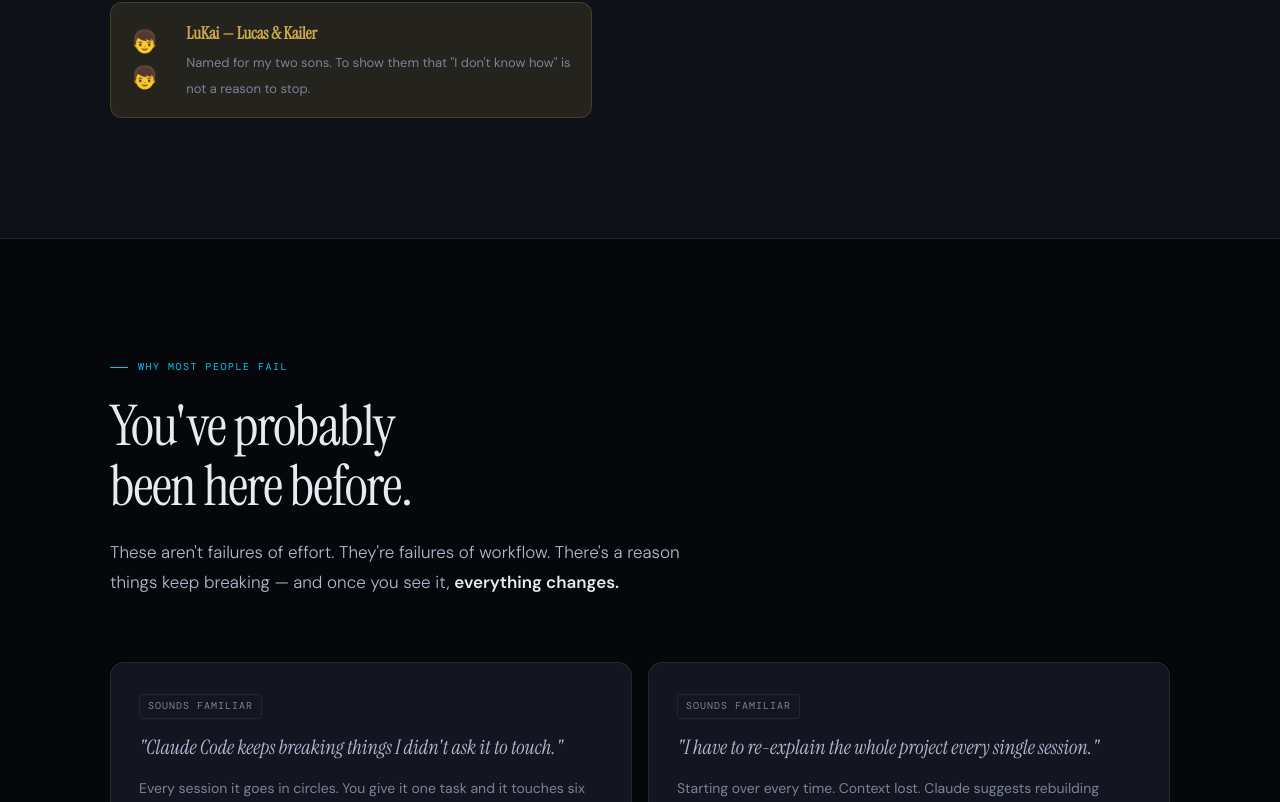
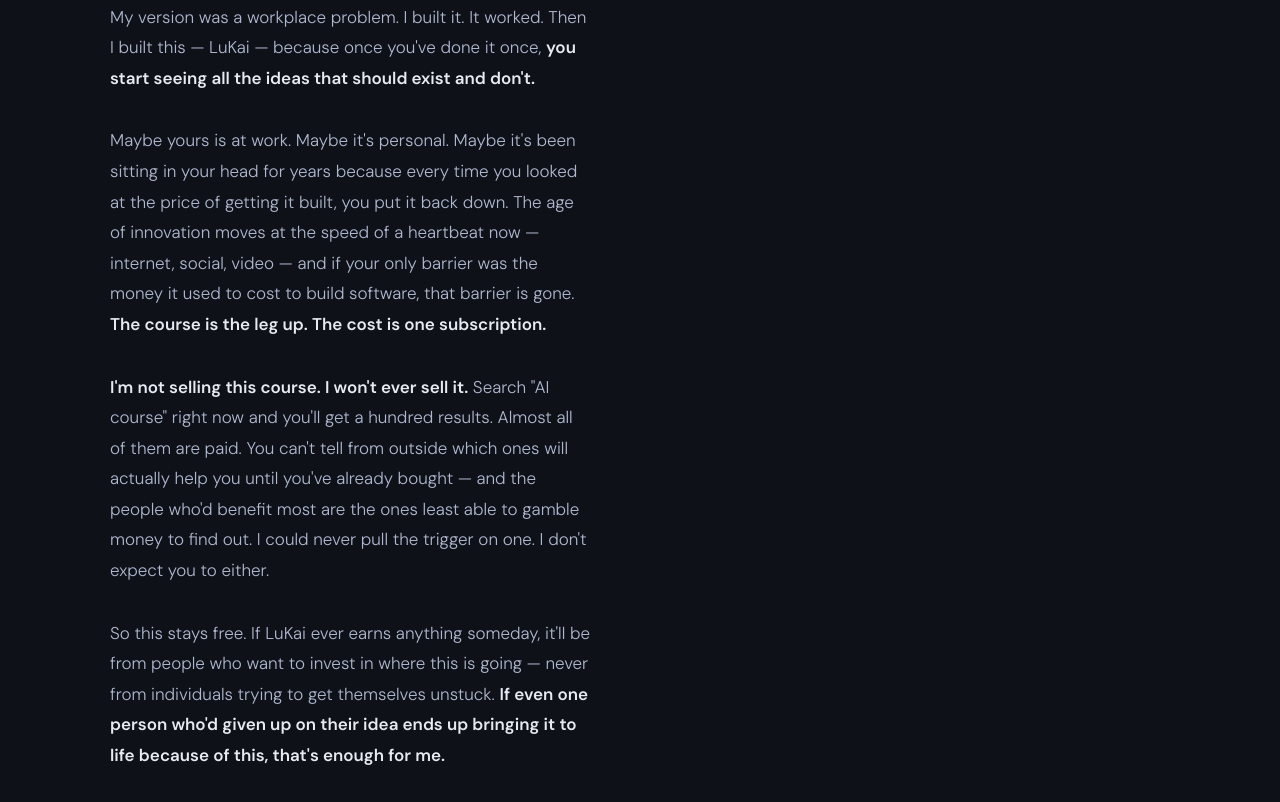
Before and after one commit to kgundy1/LuKaiAI, a React (Vite) app in the folder apps/web/: page / in a window 1280 px wide. Shown: the part 1578-2380 px from the top of the page. Built offline with nearby package versions, Linux system fonts and the light colour scheme; no server answers.

Commit message:
fix: restore legacy Story paragraphs and update Frustration intro

```diff
--- a/apps/web/src/components/Frustration.tsx
+++ b/apps/web/src/components/Frustration.tsx
@@ -4,14 +4,16 @@
       <div className="max-w-[1060px] mx-auto">
         {/* Header */}
         <div className="reveal max-w-[640px] mb-16">
-          <div className="eyebrow">Why most people fail</div>
+          <div className="eyebrow">Why most ideas stay ideas</div>
           <h2 className="font-serif text-[clamp(36px,4.5vw,56px)] font-normal tracking-[-0.025em] leading-[1.08] mb-5">
-            You've probably<br />been here before.
+            It's never been about the credentials.
           </h2>
           <p className="text-[17px] text-lk-text-secondary leading-[1.8] font-light max-w-[580px]">
-            These aren't failures of effort. They're failures of workflow. There's a reason things
-            keep breaking — and once you see it,{' '}
-            <strong className="text-lk-text-primary font-semibold">everything changes.</strong>
+            I built this site with no degree, no coding background, and a Claude subscription.{' '}
+            <strong className="text-lk-text-primary font-semibold">You're looking at the proof.</strong>{' '}
+            Whatever your idea is — at work, at home, half-formed — the workflow doesn't care about
+            your résumé. It cares whether you stay with it.{' '}
+            <strong className="text-lk-text-primary font-semibold">These are the walls people hit when they try to build alone. None of them are about being qualified.</strong>
           </p>
         </div>
 
--- a/apps/web/src/components/Story.tsx
+++ b/apps/web/src/components/Story.tsx
@@ -54,6 +54,32 @@
               better than any developer ever could.{' '}
               <strong className="text-lk-text-primary font-semibold">That turned out to be enough.</strong>
             </p>
+            <p className="text-[17px] text-lk-text-secondary leading-[1.8] font-light max-w-[580px] mb-8">
+              My version was a workplace problem. I built it. It worked. Then I built this — LuKai —
+              because once you've done it once,{' '}
+              <strong className="text-lk-text-primary font-semibold">you start seeing all the ideas that should exist and don't.</strong>
+            </p>
+            <p className="text-[17px] text-lk-text-secondary leading-[1.8] font-light max-w-[580px] mb-8">
+              Maybe yours is at work. Maybe it's personal. Maybe it's been sitting in your head for
+              years because every time you looked at the price of getting it built, you put it back
+              down. The age of innovation moves at the speed of a heartbeat now — internet, social,
+              video — and if your only barrier was the money it used to cost to build software, that
+              barrier is gone.{' '}
+              <strong className="text-lk-text-primary font-semibold">The course is the leg up. The cost is one subscription.</strong>
+            </p>
+            <p className="text-[17px] text-lk-text-secondary leading-[1.8] font-light max-w-[580px] mb-8">
+              <strong className="text-lk-text-primary font-semibold">I'm not selling this course. I won't ever sell it.</strong>{' '}
+              Search "AI course" right now and you'll get a hundred results. Almost all of them are
+              paid. You can't tell from outside which ones will actually help you until you've already
+              bought — and the people who'd benefit most are the ones least able to gamble money to
+              find out. I could never pull the trigger on one. I don't expect you to either.
+            </p>
+            <p className="text-[17px] text-lk-text-secondary leading-[1.8] font-light max-w-[580px] mb-8">
+              So this stays free. If LuKai ever earns anything someday, it'll be from people who want
+              to invest in where this is going — never from individuals trying to get themselves
+              unstuck.{' '}
+              <strong className="text-lk-text-primary font-semibold">If even one person who'd given up on their idea ends up bringing it to life because of this, that's enough for me.</strong>
+            </p>
             <div className="inline-flex items-center gap-[14px] bg-[rgba(201,168,76,0.12)] border border-[rgba(201,168,76,0.2)] rounded-xl px-5 py-4">
               <div className="text-[22px]">👦👦</div>
               <div>
```
